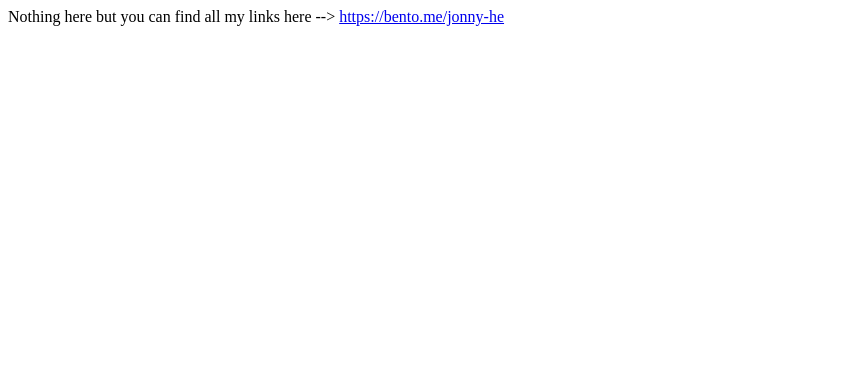
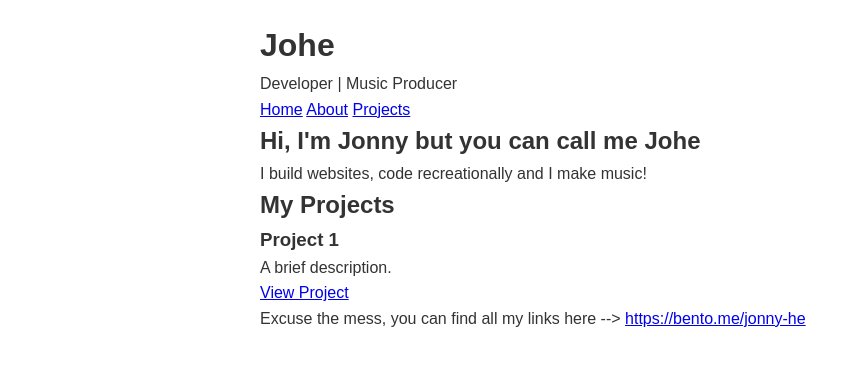
Before and after one commit to johe96/johe96.github.io, a plain HTML site: page index.html in a window 1280 px wide. Shown: the whole page, without its empty margins (0-860 px from the left). Drawn offline with Linux system fonts and the light colour scheme.

Commit message:
updated index.html and more

```diff
--- a/index.html
+++ b/index.html
@@ -1 +1,34 @@
-Nothing here but you can find all my links here --> <a href="https://bento.me/jonny-he">https://bento.me/jonny-he</a>
+<!<!DOCTYPE>
+<html lang="en">
+  <head>
+    <meta charset="UTF-8">
+    <meta name="viewport" content="width=device-width, initial-scale=1.0">
+    <title>Johe | Portfolio</title>
+    <link rel="stylesheet" href="styles/main.css">
+  </head>
+  <body>
+    <header>
+      <h1>Johe</h1>
+      <p>Developer | Music Producer</p>
+    </header>
+    <nav>
+      <a href="index.html">Home</a>
+      <a href="about.html">About</a>
+      <a href="projects.html">Projects</a>
+    </nav>
+
+    <section id="intro">
+      <h2>Hi, I'm Jonny but you can call me Johe </h2>
+      <p>I build websites, code recreationally and I make music!</p>
+    </section>
+
+    <section id="projects">
+      <h2>My Projects</h2>
+      <div class="project">
+        <h3>Project 1</h3>
+        <p>A brief description.</p>
+        <a href="#">View Project</a>
+      </div>
+    </section>
+
+Excuse the mess, you can find all my links here --> <a href="https://bento.me/jonny-he">https://bento.me/jonny-he</a>
--- /dev/null
+++ b/styles/main.css
@@ -0,0 +1,20 @@
+/* Basic Reset */
+* {
+  margin: 0;
+  padding: 0;
+  box-sizing: border-box;
+}
+
+body {
+  font-family: 'Arial', sans-serif;
+  line-height: 1.6;
+  color: #333;
+  max-width: 800px;
+  margin: 0 auto;
+  padding: 20px;
+}
+
+.dark-mode {
+  background: #222;
+  color: #fff;
+}
```
Also changed, not shown: about.html (added, +1 -0 lines), scripts/main.js (added, +8 -0 lines).
